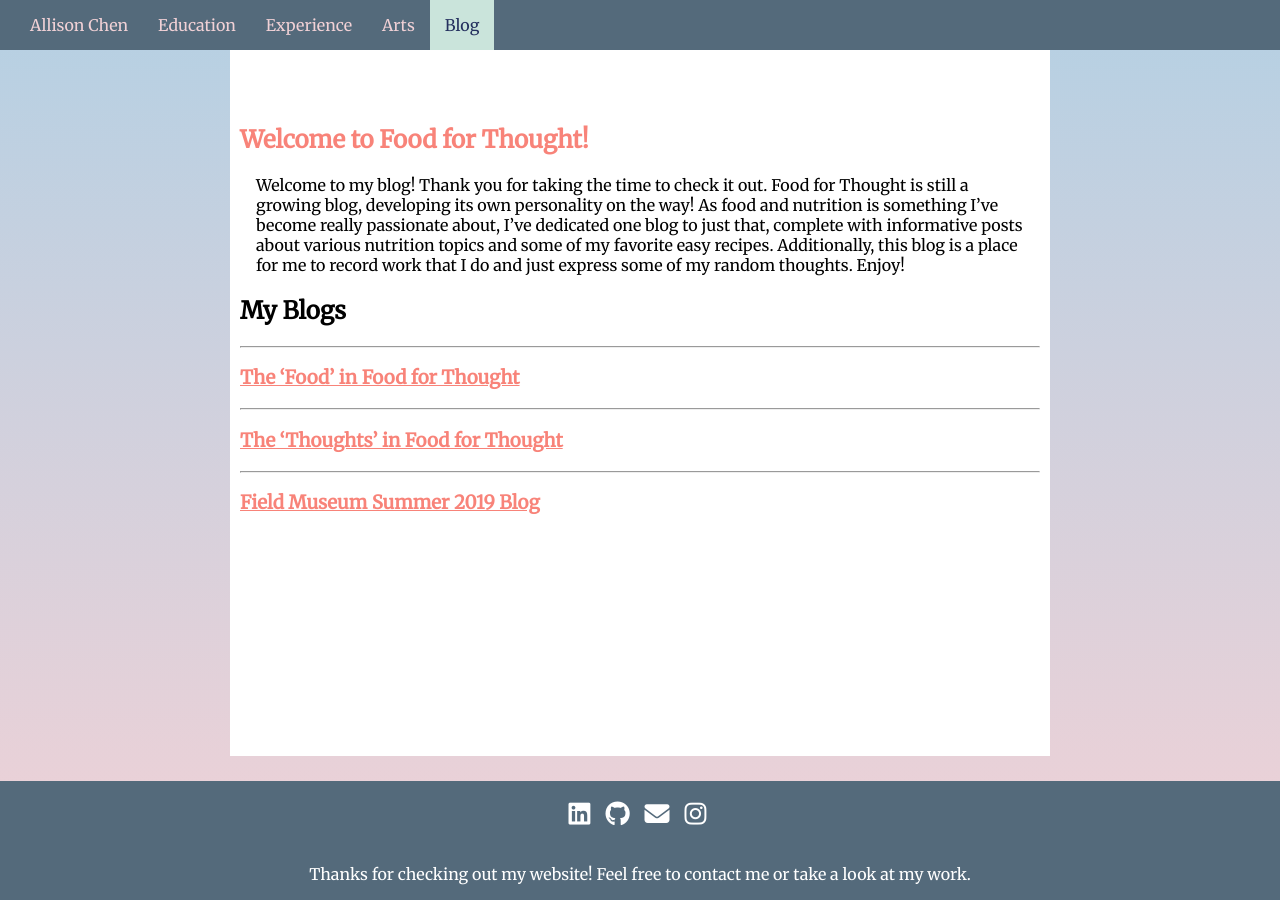
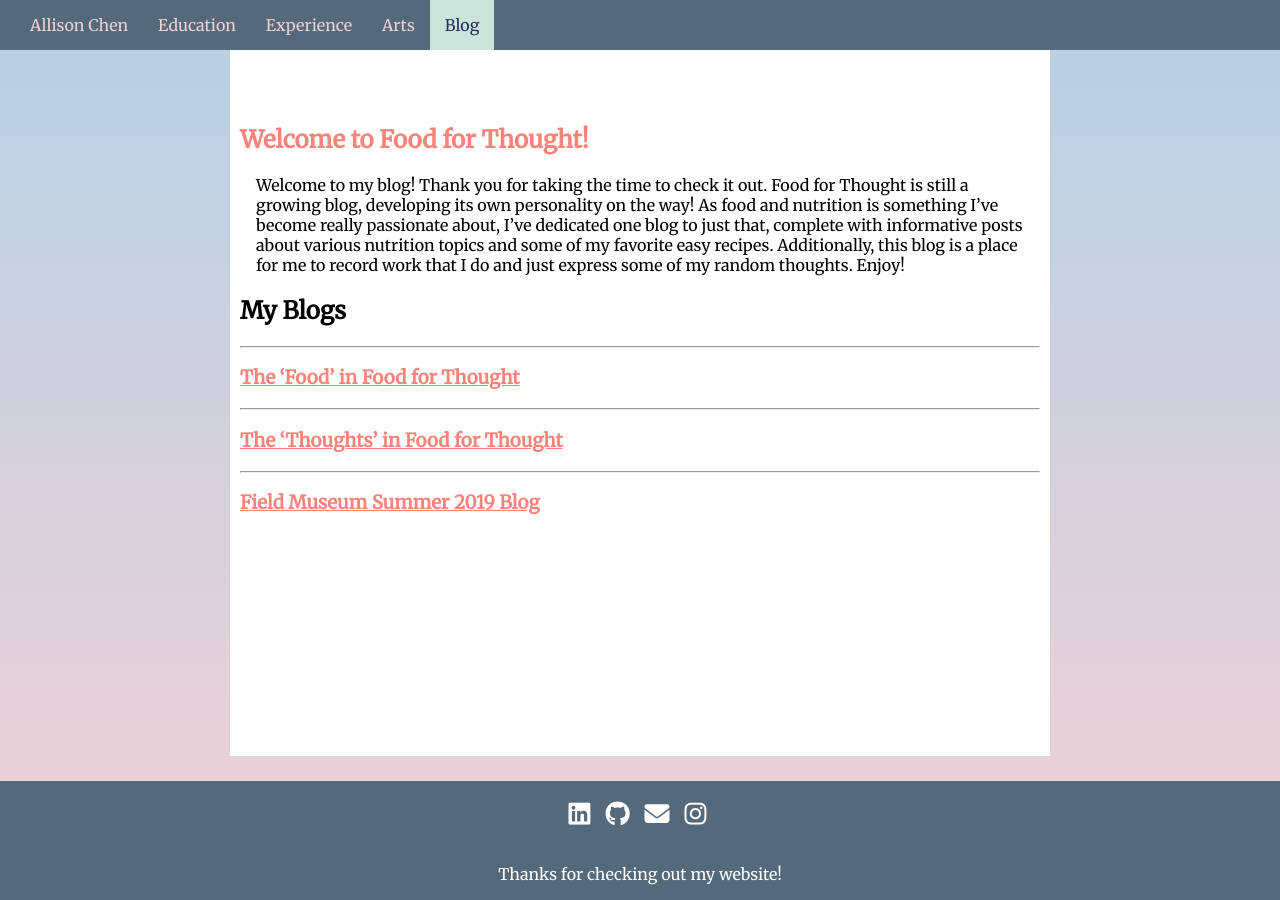
Before and after one commit to allisonchen23/food_for_thought, a Jekyll site: the page built from index.md, in a window 1280 px wide and 900 px high, scrolled down 189 px. Built offline with Jekyll 4.4.1, drawn with Linux system fonts in a browser that asks for light colours; nearby versions of some CDN libraries.

Commit message:
updated footer

```diff
--- a/_includes/footer.html
+++ b/_includes/footer.html
@@ -16,7 +16,7 @@
             </hr>
         </div>
         <div class="row">
-            <p class="closing"> Thanks for checking out my website! Feel free to contact me or take a look at my work.</p>
+            <p class="closing">Thanks for checking out my website!</p>
             </hr>
         </div>
     </div> <!--container-->
```
